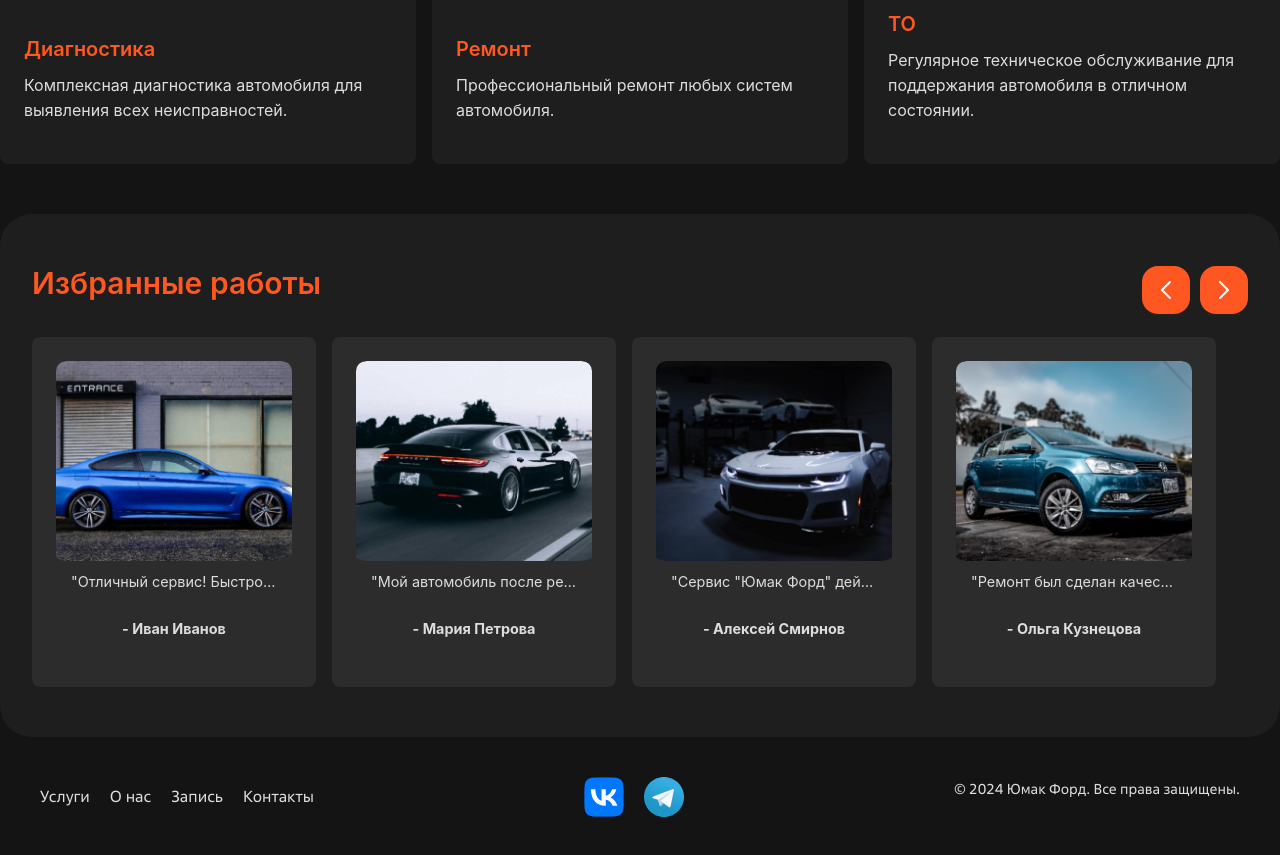
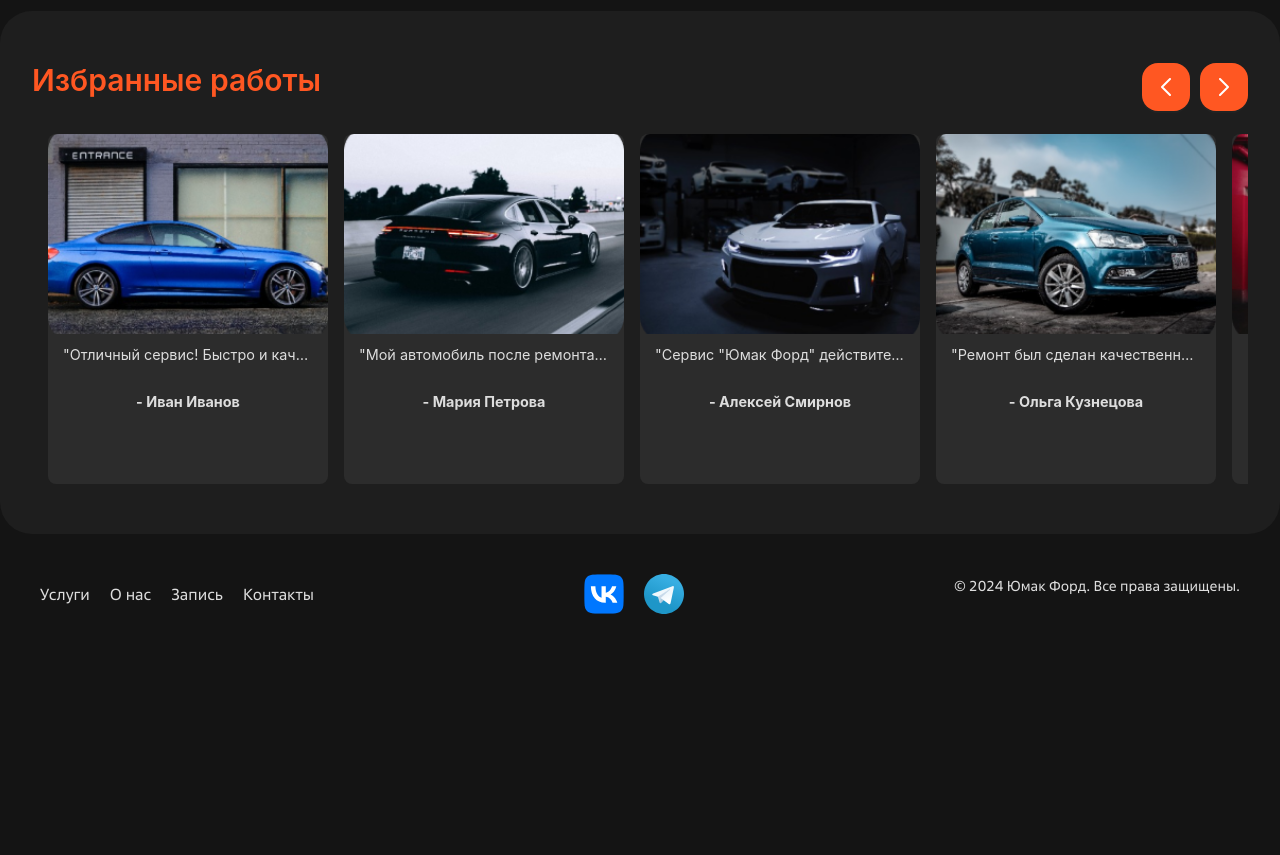
Before and after one commit to raskolnikOFF27/umac-ford, a React (Create React App) app: page / in a window 1280 px wide. Shown: the part 1720-2575 px from the top of the page. After the commit the page ends 2374 px from the top, so only its background shows below. Built offline with nearby package versions, Linux system fonts and the light colour scheme.

Commit message:
little bit changes in Reviews and About

```diff
--- a/src/components/About/About.jsx
+++ b/src/components/About/About.jsx
@@ -22,7 +22,7 @@ const About = () => {
             </Paragraph>
           </div>
         </Col>
-        <Col xs={24} md={16}>
+        {/* <Col xs={24} md={16}>
           <div className={styles.imageWrapper}>
             <img
               src="https://via.placeholder.com/600x400?text=Car+1"
@@ -35,7 +35,7 @@ const About = () => {
               className={styles.carImage}
             />
           </div>
-        </Col>
+        </Col> */}
       </Row>
     </section>
   );
--- a/src/components/Reviews/Reviews.jsx
+++ b/src/components/Reviews/Reviews.jsx
@@ -1,5 +1,5 @@
-import React, { useState } from "react";
-import { Typography, Card, Button, Row, Col } from "antd";
+import React, { useState, useRef } from "react";
+import { Typography, Card, Button } from "antd";
 import styles from "./Reviews.module.scss";
 import image1 from "../../assets/images/review-car-1.png";
 import image2 from "../../assets/images/review-car-2.png";
@@ -40,24 +40,57 @@ const reviews = [
     content: "Очень доволен сервисом! Всем рекомендую.",
     image: image5,
   },
-  // Добавляй больше карточек по необходимости
 ];
 
 const Reviews = () => {
   const [currentIndex, setCurrentIndex] = useState(0);
+  const sliderRef = useRef(null);
+  const cardWidth = 300; // Примерная ширина одной карточки для расчета
 
-  const visibleCards = 4; // Количество отображаемых карточек
+  // Функция для прокрутки карточек
+  const handleNext = () => {
+    if (
+      sliderRef.current.scrollLeft >=
+      sliderRef.current.scrollWidth - sliderRef.current.offsetWidth
+    ) {
+      sliderRef.current.scrollLeft = 0; // Вернуться к началу
+    } else {
+      sliderRef.current.scrollLeft += cardWidth; // Прокручиваем вправо на одну карточку
+    }
+  };
 
   const handlePrev = () => {
-    setCurrentIndex((prevIndex) =>
-      prevIndex === 0 ? reviews.length - visibleCards : prevIndex - 1
-    );
+    if (sliderRef.current.scrollLeft === 0) {
+      sliderRef.current.scrollLeft =
+        sliderRef.current.scrollWidth - sliderRef.current.offsetWidth; // Прокрутка к концу
+    } else {
+      sliderRef.current.scrollLeft -= cardWidth; // Прокручиваем влево на одну карточку
+    }
   };
 
-  const handleNext = () => {
-    setCurrentIndex((prevIndex) =>
-      prevIndex === reviews.length - visibleCards ? 0 : prevIndex + 1
-    );
+  // Логика для прокрутки с зажатым курсором
+  const handleMouseDown = (e) => {
+    const slider = sliderRef.current;
+    slider.isDown = true;
+    slider.startX = e.pageX - slider.offsetLeft;
+    slider.scrollLeft = slider.scrollLeft;
+  };
+
+  const handleMouseLeave = () => {
+    sliderRef.current.isDown = false;
+  };
+
+  const handleMouseUp = () => {
+    sliderRef.current.isDown = false;
+  };
+
+  const handleMouseMove = (e) => {
+    const slider = sliderRef.current;
+    if (!slider.isDown) return;
+    e.preventDefault();
+    const x = e.pageX - slider.offsetLeft;
+    const walk = (x - slider.startX) * 2; // Скорость прокрутки
+    slider.scrollLeft = slider.scrollLeft - walk;
   };
 
   return (
@@ -85,19 +118,20 @@ const Reviews = () => {
         </div>
       </div>
 
-      <div className={styles.cardContainer}>
-        <Row gutter={16} className={styles.cardsRow}>
-          {reviews
-            .slice(currentIndex, currentIndex + visibleCards)
-            .map((review, index) => (
-              <Col
-                key={index}
-                xs={24} // 1 карточка на экране <576px
-                sm={12} // 2 карточки на экране 576px-768px
-                md={8} // 3 карточки на экране 768px-992px
-                lg={6} // 4 карточки на экране >992px
+      <div
+        className={styles.cardContainer}
+        ref={sliderRef}
+        onMouseDown={handleMouseDown}
+        onMouseLeave={handleMouseLeave}
+        onMouseUp={handleMouseUp}
+        onMouseMove={handleMouseMove}
       >
-                <Card className={styles.card}>
+        {reviews.concat(reviews).map((review, index) => (
+          <div key={index} className={styles.cardWrapper}>
+            <Card
+              className={styles.card}
+              bodyStyle={{ padding: 0 }} // Задаем padding для тела карточки
+            >
               <img
                 src={review.image}
                 alt={`Автомобиль клиента ${review.name}`}
@@ -108,9 +142,8 @@ const Reviews = () => {
                 <strong>- {review.name}</strong>
               </p>
             </Card>
-              </Col>
+          </div>
         ))}
-        </Row>
       </div>
     </section>
   );
--- a/src/components/Reviews/Reviews.module.scss
+++ b/src/components/Reviews/Reviews.module.scss
@@ -46,17 +46,37 @@
 
   .cardContainer {
     display: flex;
-    justify-content: flex-start;
+    overflow-x: scroll;
+    scroll-behavior: smooth;
+    cursor: grab;
+    gap: 16px;
+    padding: 0 16px;
+
+    &::-webkit-scrollbar {
+      display: none; /* Скрыть скроллбар для Chrome, Safari и Opera */
+    }
+    -ms-overflow-style: none; /* Скрыть скроллбар для Internet Explorer и Edge */
+    scrollbar-width: none; /* Скрыть скроллбар для Firefox */
+
+    &:active {
+      cursor: grabbing;
+    }
   }
 
-  .cardsRow {
-    display: flex;
-    justify-content: space-between;
-    flex-grow: 1;
-    max-width: 1200px;
+  .cardWrapper {
+    min-width: calc(25% - 16px); /* 4 карточки на экране */
+    transition: transform 0.3s ease-in-out;
 
-    .ant-card-body {
-      padding: 0px !important;
+    @media (max-width: 1200px) {
+      min-width: calc(33.33% - 16px); /* 3 карточки на экране */
+    }
+
+    @media (max-width: 768px) {
+      min-width: calc(50% - 16px); /* 2 карточки на экране */
+    }
+
+    @media (max-width: 576px) {
+      min-width: calc(100% - 16px); /* 1 карточка на экране */
     }
   }
 
@@ -65,7 +85,6 @@
     border: none;
     color: $light-text-color;
     text-align: center;
-    padding: 0; /* Убираем отступы внутри карточки */
     height: 350px;
     display: flex;
     flex-direction: column;
@@ -75,14 +94,14 @@
       width: 100%;
       height: 200px;
       object-fit: cover;
-      border-radius: 10px 10px 0 0; /* Округляем только верхние углы */
+      border-radius: 10px 10px 0 0;
     }
 
     .content {
       padding: 10px 15px;
       overflow: hidden;
       text-overflow: ellipsis;
-      white-space: nowrap; /* Ограничиваем длину текста */
+      white-space: nowrap;
     }
 
     .name {
```
Lines whose indentation alone changed are shown as unchanged.
